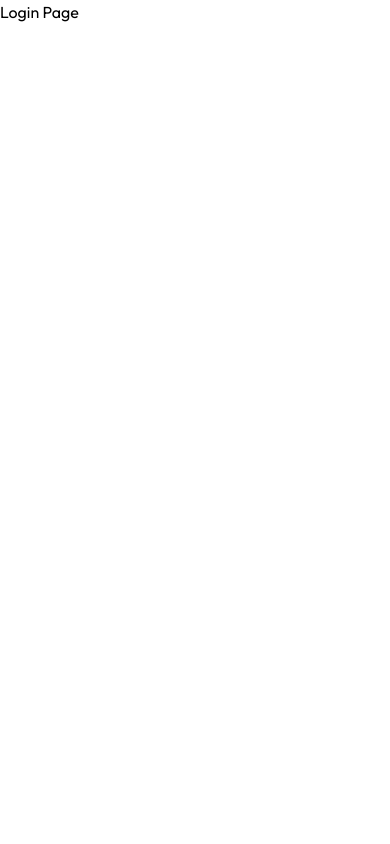
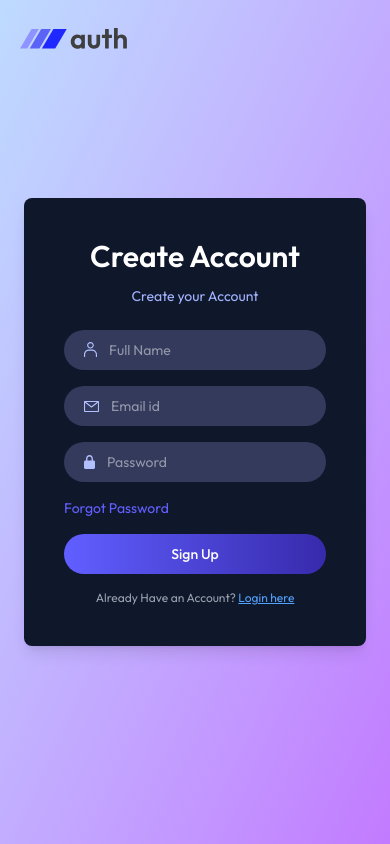
Before and after one commit to bhumipandey06/AuthGuard, a React (Vite) app in the folder client/: page /login in a window 390 px wide. Built offline with nearby package versions, Linux system fonts and the light colour scheme; no server answers.

Commit message:
implement responsive login/signup form with API integration

```diff
--- a/client/src/App.jsx
+++ b/client/src/App.jsx
@@ -4,10 +4,12 @@ import Home from './pages/Home'
 import Login from './pages/Login'
 import EmailVerify from './pages/EmailVerify'
 import ResetPassword from './pages/ResetPassword'
+import { ToastContainer} from 'react-toastify';
 
 const App = () => {
   return (
     <div>
+      <ToastContainer/>
       <Routes>
         <Route path='/' element={<Home/>} />
         <Route path='/login' element={<Login/>} />
--- a/client/src/components/Header.jsx
+++ b/client/src/components/Header.jsx
@@ -1,19 +1,40 @@
-import React from 'react'
-import { assets } from '../assets/assets'
+import React from "react";
+import { assets } from "../assets/assets";
 
 const Header = () => {
   return (
-    <div>
-        <img src={assets.header_img} alt=''
-        className='w-36 h-36 rounded-full mb-6' />
-        <h1>Hey Developer <img className='w-8 aspect-square'
-        src={assets.hand_wave} alt='' /></h1>
-        <h2>Welcome To Our App!</h2>
-        <p>Let's start with a quick product tour and will have
-        you up and running in no time!</p>
-        <button>Get Started</button>
+    <div
+      className="flex flex-col items-center mt-20 px-4 text-center
+    text-gray-800y"
+    >
+      <img
+        src={assets.header_img}
+        alt=""
+        className="w-36 h-36 rounded-full mb-6"
+      />
+      <h1
+        className="flex items-center gap-2 text-xl sm:text-3xl
+        font-medium mb-2"
+      >
+        {" "}
+        Hey Developer
+        <img className="w-8 aspect-square" src={assets.hand_wave} alt="" />
+      </h1>
+      <h2 className="text-3xl sm:text-5xl font-semiboldmb-4">
+        Welcome To Our App!
+      </h2>
+      <p className="mb-8 max-w-md">
+        Let's start with a quick product tour and will have you up and running
+        in no time!
+      </p>
+      <button
+        className="border border-gray-500 rounded-full px-8 py-2.5
+        hover:bg-gray-100 transition-all "
+      >
+        Get Started{" "}
+      </button>
     </div>
-  )
-}
+  );
+};
 
-export default Header
+export default Header;
--- a/client/src/components/Navbar.jsx
+++ b/client/src/components/Navbar.jsx
@@ -1,16 +1,25 @@
-import React from 'react'
-import { assets } from '../assets/assets'
+import React from "react";
+import { assets } from "../assets/assets";
+import {useNavigate} from "react-router-dom";
 
 const Navbar = () => {
+  const navigate = useNavigate();
   return (
-    <div className='w-full flex justify-between items-center p-4 sm:p-6
-    sm:px-24 absolute top-0' >
-        <img src={assets.logo} alt='' className='w-28 sm:w-32' />
-        <button className='flex items-center gap-2 border border-gray-500
+    <div
+      className="w-full flex justify-between items-center p-4 sm:p-6
+    sm:px-24 absolute top-0"
+    >
+      <img src={assets.logo} alt="" className="w-28 sm:w-32" />
+      <button
+        onClick={() => navigate("/login")}
+        className="flex items-center gap-2 border border-gray-500
         rounded-full px-6 py-2 text-gray-800 hover:bg-gray-100
-        transition-all '>Login <img src={assets.arrow_icon} alt='' /></button>
+        transition-all "
+      >
+        Login <img src={assets.arrow_icon} alt="" />
+      </button>
     </div>
-  )
-}
+  );
+};
 
-export default Navbar
+export default Navbar;
--- /dev/null
+++ b/client/src/context/AppContext.jsx
@@ -0,0 +1,20 @@
+import { createContext, useState } from "react";
+
+export const AppContent = createContext();
+
+export const AppContextProvider = (props) => {
+  const backendUrl = import.meta.env.VITE_BACKEND_URL;
+  const [isLoggedin, setIsLoggedin] = useState(false);
+  const [userData, setUserData] = useState(false);
+
+  const value = {
+    backendUrl,
+    isLoggedin,
+    setIsLoggedin,
+    userData,
+    setUserData,
+  };
+  return (
+    <AppContent.Provider value={value}>{props.children}</AppContent.Provider>
+  );
+};
--- a/client/src/main.jsx
+++ b/client/src/main.jsx
@@ -3,11 +3,14 @@ import { createRoot } from 'react-dom/client'
 import './index.css'
 import App from './App.jsx'
 import {BrowserRouter} from "react-router-dom"
+import { AppContextProvider } from './context/AppContext.jsx'
 
 createRoot(document.getElementById('root')).render(
   <StrictMode>
     <BrowserRouter>
-      <App />
+      <AppContextProvider>
+        <App />
+      </AppContextProvider>
     </BrowserRouter>
   </StrictMode>,
 )
--- a/client/src/pages/Home.jsx
+++ b/client/src/pages/Home.jsx
@@ -1,14 +1,17 @@
-import React from 'react'
-import Navbar from '../components/Navbar'
-import Header from '../components/Header'
+import React from "react";
+import Navbar from "../components/Navbar";
+import Header from "../components/Header";
 
 const Home = () => {
   return (
-    <div>
-        <Navbar/>
-        <Header/>
+    <div
+      className=' flex flex-col items-center justify-center min-h-screen
+    bg-[url("/bg_img.png")] bg-cover bg-center'
+    >
+      <Navbar />
+      <Header />
     </div>
-  )
-}
+  );
+};
 
-export default Home
+export default Home;
--- a/client/src/pages/Login.jsx
+++ b/client/src/pages/Login.jsx
@@ -1,13 +1,164 @@
-import React from 'react'
+import React, { useContext, useState } from "react";
+import { assets } from "../assets/assets";
+import { useNavigate } from "react-router-dom";
+import { AppContent } from "../context/AppContext";
+import axios from "axios";
+import { toast } from "react-toastify";
 
 const Login = () => {
+  const navigate = useNavigate();
+
+  const { backendUrl, setIsLoggedin } = useContext(AppContent);
+
+  const [state, setState] = useState("Sign Up");
+  const [name, setName] = useState("");
+  const [email, setEmail] = useState("");
+  const [password, setPassword] = useState("");
+
+  const onSubmitHandler = async (e) => {
+    try {
+      e.preventDefault();
+
+      axios.defaults.withCredentials = true;
+
+      if (state === "Sign Up") {
+        const { data } = await axios.post(backendUrl + "/api/auth/register", {
+          name,
+          email,
+          password,
+        });
+
+        if (data.success) {
+          setIsLoggedin(true);
+          navigate("/");
+        } else {
+          toast.error(data.message);
+        }
+      } else {
+        const { data } = await axios.post(backendUrl + "/api/auth/login", {
+          email,
+          password,
+        });
+
+        if (data.success) {
+          setIsLoggedin(true);
+          navigate("/");
+        } else {
+          toast.error(data.message);
+        }
+      }
+    } catch (error) {
+      toast.error(data.message);
+    }
+  };
+
   return (
-    <div>
-        <h1>
-            Login Page
-        </h1>
+    <div
+      className="flex items-center justify-center min-h-screen
+    px-6 sm:px-0 bg-gradient-to-br from-blue-200 to-purple-400"
+    >
+      <img
+        onClick={() => navigate("/")}
+        src={assets.logo}
+        alt=""
+        className="absolute left-5 sm:left-20 top-5 w-28
+        sm:w-32 cursor-pointer "
+      />
+      <div
+        className="bg-slate-900 p-10 rounded-lg shadow-lg w-full sm:w-96
+      text-indigo-300 text-sm"
+      >
+        <h2 className="text-3xl font-semibold text-white text-center mb-3">
+          {state === "Sign Up" ? "Create Account" : "Login"}
+        </h2>
+        <p className="text-center text-sm mb-6">
+          {state === "Sign Up"
+            ? "Create your Account"
+            : "Login to your Account"}
+        </p>
+
+        <form onSubmit={onSubmitHandler}>
+          {state === "Sign Up" && (
+            <div
+              className="mb-4 flex items-center gap-3 w-full px-5 py-2.5
+          rounded-full bg-[#333A5C] "
+            >
+              <img src={assets.person_icon} alt="" />
+              <input
+                onChange={(e) => setName(e.target.value)}
+                value={name}
+                className="bg-transparent outline-none text-gray-100"
+                type="text"
+                placeholder="Full Name"
+                required
+              />
+            </div>
+          )}
+          <div
+            className="mb-4 flex items-center gap-3 w-full px-5 py-2.5
+          rounded-full bg-[#333A5C] "
+          >
+            <img src={assets.mail_icon} alt="" />
+            <input
+              onChange={(e) => setEmail(e.target.value)}
+              value={email}
+              className="bg-transparent outline-none text-gray-100"
+              type="email"
+              placeholder="Email id"
+              required
+            />
+          </div>
+          <div
+            className="mb-4 flex items-center gap-3 w-full px-5 py-2.5
+          rounded-full bg-[#333A5C] "
+          >
+            <img src={assets.lock_icon} alt="" />
+            <input
+              onChange={(e) => setPassword(e.target.value)}
+              value={password}
+              className="bg-transparent outline-none text-gray-100"
+              type="password"
+              placeholder="Password"
+              required
+            />
+          </div>
+          <p
+            onClick={() => navigate("/reset-password")}
+            className="mb-4 text-indigo-500 cursor-pointer"
+          >
+            Forgot Password
+          </p>
+          <button
+            className="w-full py-2.5 rounded-full bg-gradient-to-r from-indigo-500
+           to-indigo-800 text-white font-medium"
+          >
+            {state}
+          </button>
+        </form>
+        {state === "Sign Up" ? (
+          <p className="text-gray-400 text-center text-xs mt-4">
+            Already Have an Account?{" "}
+            <span
+              onClick={() => setState("Login")}
+              className="text-blue-400 cursor-pointer underline"
+            >
+              Login here
+            </span>
+          </p>
+        ) : (
+          <p className="text-gray-400 text-center text-xs mt-4">
+            Don't Have an Account?{" "}
+            <span
+              onClick={() => setState("Sign Up")}
+              className="text-blue-400 cursor-pointer underline"
+            >
+              Sign up
+            </span>
+          </p>
+        )}
+      </div>
     </div>
-  )
-}
+  );
+};
 
-export default Login
+export default Login;
```
Also changed, not shown: 1 other file (tests, documents, lock files or other folders).
